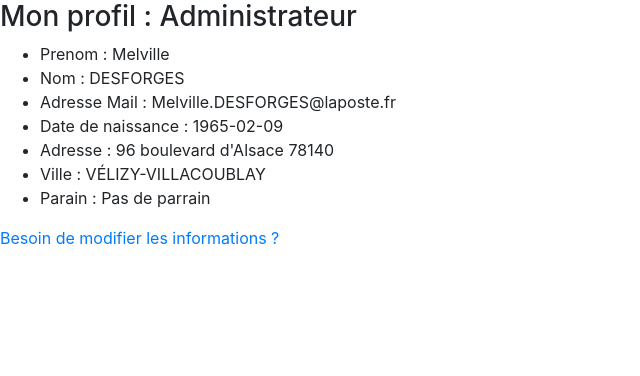
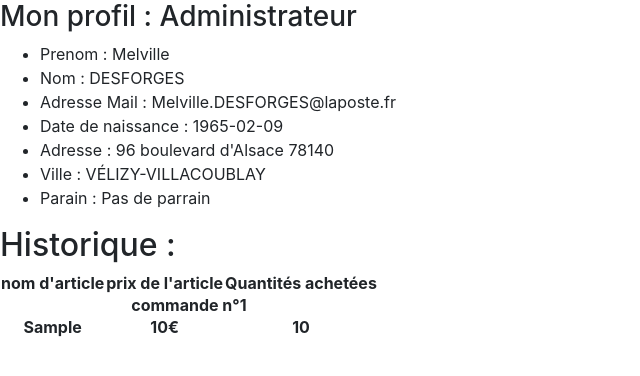
Before and after one commit to JohannDietrichGitHub/Projet-magasin-php, a PHP site: page /profil.php in a window 1280 px wide. Shown: the part 72-448 px from the top of the page, without its empty margins (0-640 px from the left). Run offline with PHP 8.4, Linux system fonts and the light colour scheme; a user stored in the database is signed in; data comes from the database, SQL or seed files in the repository; tables that the repository leaves empty hold one stand-in row (values such as "Sample post"); lists and menus that the app fills with data are empty.

Commit message:
Ajout du système d'historique de commandes

```diff
--- a/php/fonctions.php
+++ b/php/fonctions.php
@@ -57,11 +57,10 @@ function modification_article($conn)
 function all_verif($conn, $isUpdate=false)
 {
   $resultat = ['success' => false, 'message' => ''];
+    if(!empty($_POST)){   /* vérifie si le formulaire a été envoyé */
+      //Défini toutes les variables permettant de vérifier si le formulaire rend des nombres
+      $referencenbr = intval($_POST['reference']);
 
-    if(isset($_POST['nom'])){   /* vérifie si le formulaire a été envoyé */
-
-        //Défini toutes les variables permettant de vérifier si le formulaire rend des nombres
-        $referencenbr = intval($_POST['reference']);
 
         $prix = intval($_POST['prix']);
 
@@ -76,7 +75,7 @@ function all_verif($conn, $isUpdate=false)
         else { $reference = $user[0]; }
         if ($_POST['nom'] =="" OR $_POST['prix']=="" OR $_POST['taxe']=="" OR $_POST['reference']==""){
             $resultat['message'] = "Veuillez remplir les champs obligatoires";
-            exit;
+            return $resultat;
         }
 
         if (!$isUpdate AND $_POST['reference'] == $reference){
@@ -188,26 +187,53 @@ function ajout_quant_panier($conn){
     exit;
   }
 
-  function valider_panier($conn){ //todo
+  function valider_panier($conn){
     $id_utilisateur = $_POST['id_util'];
+
+    $stmt = $conn->prepare("SELECT * FROM commandes WHERE client_id=?");
+    $stmt->execute([$_POST["id_util"]]);
+    $id_commandee = $stmt->fetch();
+    //die(var_dump($id_commandee[1]));
+    if ($id_commandee==NULL){
+      $id_commande = 1;
+    }
+    else {
+      $id_commande = $id_commandee[1];
+      //die(var_dump($id_commande));
+      $id_commande = $id_commande + 1;
+    }
+    $data_comm = [
+      'id_commande' => $id_commande,
+      'client_id' => $_SESSION["id"],
+    ];
+
+    $sql = "INSERT INTO commandes (id_commande, client_id) VALUES (:id_commande, :client_id)"; //Insertion des donnés
+    $conn->prepare($sql)->execute($data_comm);
 
     $stmt = $conn->prepare("SELECT * FROM panier WHERE client_id=?");
     $stmt->execute([$id_utilisateur]);
-    $paniers = $stmt->fetchAll();
-    $id_darticles = [];
-    $prix_total= 0;
-    $articles_a_envoyer_bdd ="";
+    $infos_panier = $stmt->fetchAll();
 
-    $data_commande = [  //bloc pour insérer toutes les données d'un coup
-        'id_client' => $_SESSION['id'],
-        'articles' => $articles_a_envoyer_bdd,
-        'date' => time_now(),
-        'prix' => $prix_total
-    ];
-    //insère les données dans la table 'commandes'
-    $sql = "INSERT INTO commandes (id_client, articles, date, prix) VALUES (:id_client, :articles, :date, :prix)"; //Insertion des donnés
-    $conn->prepare($sql)->execute($data_commande);
+    foreach ($infos_panier as $art){
+    $id_article = $art['article_id'];
+    $quantite = $art['quantite'];
 
+    $stmt = $conn->prepare("SELECT * FROM articles WHERE id=?");
+    $stmt->execute([$id_article]);
+    $infos_article = $stmt->fetch();
+    $nom_article = $infos_article['nom'];
+    $prix_article = $infos_article['prix_ht'];
+
+      $data_articles = [
+        'id_commande' => $id_commande,
+        'client_id' =>$id_utilisateur,
+        'article' =>$nom_article,
+        'quantite' => $quantite,
+        'prix_total' => $prix_article,
+      ];
+      $sql = "INSERT INTO articles_commandes (id_commande, client_id, article, quantite, prix_total) VALUES (:id_commande, :client_id, :article, :quantite, :prix_total)"; //Insertion des donnés
+      $conn->prepare($sql)->execute($data_articles);
+    }
 
     $sql = "DELETE FROM panier WHERE client_id=?";  //supprime la panier quand tout est fini
     $stmt= $conn->prepare($sql);
--- a/php/navbar.php
+++ b/php/navbar.php
@@ -8,12 +8,12 @@
       <li class="nav-item active">
       <a class="nav-item nav-link active" href="articles.php"">Articles</a>
       </li>
-      <?php if (isset($_SESSION["droits"]) AND  $_SESSION["droits"]==0){ ?>
+      <?php if (array_key_exists("droits", $_SESSION) AND $_SESSION["droits"]==NULL){ ?>
       <li class="nav-item">
         <a class="nav-item nav-link active" href="panier.php"">Panier</a>
       </li>
       <?php ;} ?>
-      <?php if (isset($_SESSION["droits"]) AND  $_SESSION["droits"]==1){ ?>
+      <?php if (array_key_exists("droits", $_SESSION) AND $_SESSION["droits"]==1){ ?>
       <li class="nav-item">
         <a class="nav-item nav-link active" href="ajoutarticle.php"">Ajouter un article</a>
       </li>
--- a/php/profil.php
+++ b/php/profil.php
@@ -16,6 +16,34 @@
             echo "<li> Parain : ".chercher_parrain($conn)."</li>";
             ?>
         </ul>
-        <div><a href="modif_profil.php">Besoin de modifier les informations ?</a></div>
-        </div>
-    <?php } ?>
+    <?php
+    $stmt = $conn->prepare("SELECT * FROM commandes WHERE client_id=?");
+    $stmt->execute([$_SESSION['id']]);
+    $infos_commandes = $stmt->fetchAll();
+    echo "<h2> Historique :</h2>
+    <table>
+        <thead>
+            <tr>
+                <th><center>nom d'article</center></th>
+                <th><center> prix de l'article</center></th>
+                <th><center>Quantités achetées</center></th>
+            </tr>
+        </thead>
+        <tbody>";
+        $compteur = 1;
+    foreach ($infos_commandes as $commande){
+        $stmt = $conn->prepare("SELECT * FROM articles_commandes WHERE id_commande=? AND client_id=?");
+        $stmt->execute([$commande['id_commande'], $_SESSION['id']]);
+        echo "<tr><th colspan='3'><center>commande n°".$compteur."</center></th></tr>";
+        echo "<tr>";
+        $infos_articles = $stmt->fetchAll();
+        foreach ($infos_articles as $article){
+            echo "<th><center>".$article['article']."</center></th>";
+            echo "<th><center>".$article['prix_total']."€ </center></th>";
+            echo "<th><center>".$article['quantite']."</center></th></tr>";
+        }
+        $compteur = $compteur+1;
+        echo "</tr>";
+    }
+
+} ?>
--- a/php/supressionarticle.php
+++ b/php/supressionarticle.php
@@ -39,5 +39,5 @@
 
   }
   ;} else { echo "<div class='presentation'><h2> Vous n'avez pas le droit d'être sur cette page</h2></div>";}?>
-  ?>
+
 </body>
```
Also changed, not shown: Projet Bricobrac/Bricobrac_donnees.sql (+22 -0 lines), css/css.css (+17 -0 lines), php/ajoutarticle.php (+4 -4 lines), php/creation_compte.php (+6 -6 lines).
